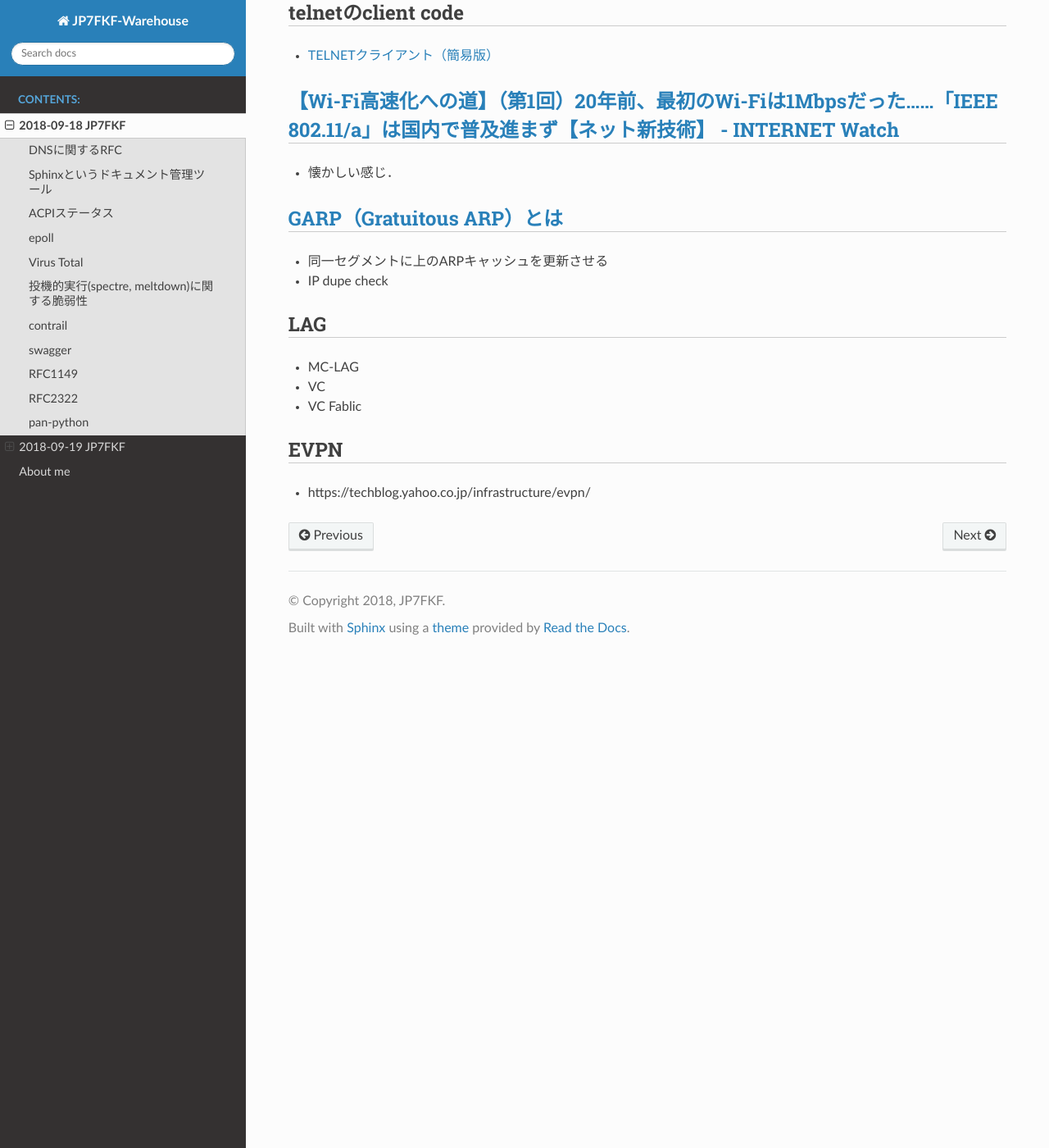
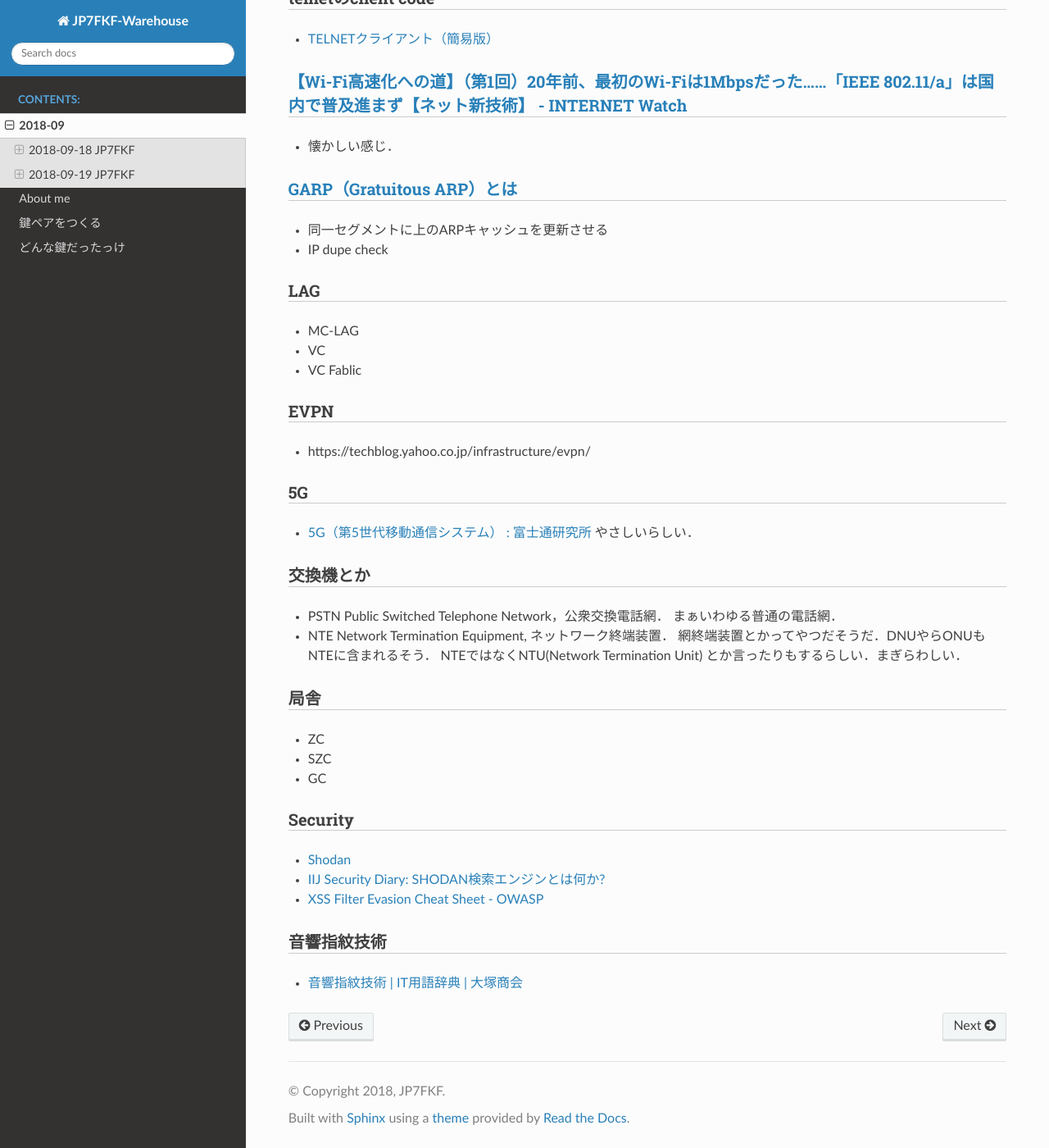
Before and after one commit to jp7fkf/JP7FKF-Warehouse, a Sphinx documentation site: the page built from source/201809.md, in a window 1280 px wide and 1400 px high, scrolled down 2139 px. Shown: the whole window at 82% size. Built offline with Sphinx 7.4.7 and the Read the Docs theme 2.0.0, drawn with Linux system fonts in a browser that asks for light colours; some of the changed text lies outside the part shown.

Commit message:
2018091917

````diff
--- a/source/201809.md
+++ b/source/201809.md
@@ -1,6 +1,7 @@
-# 2018-09-18 JP7FKF
+# 2018-09
+## 2018-09-18 JP7FKF
 
-## DNSに関するRFC
+### DNSに関するRFC
 RFC1034, RFC1035, RFC1912, RFC2181あたりをざっくりと
 RFC3484にはこう書かれている．
 ```
@@ -21,7 +22,7 @@ RFC3484にはこう書かれている．
   - [Sphinx の sphinx_rtd_theme をカスタマイズする](http://kuttsun.blogspot.com/2016/11/sphinx-sphinxrtdtheme.html)
 
 
-## ACPIステータス
+### ACPIステータス
 [Advanced Configuration and Power Interface](https://ja.wikipedia.org/wiki/Advanced_Configuration_and_Power_Interface)
 ```
 S0
@@ -41,46 +42,73 @@ S5
 (wikipediaより引用)
 覚えていられない．
 
-## [epoll](https://en.wikipedia.org/wiki/Epoll)
+### [epoll](https://en.wikipedia.org/wiki/Epoll)
   - 関係あるかわからんけど[Poll Mode Driver(PMD) - DPDK](https://doc.dpdk.org/guides/nics/virtio.html)
 
-## [Virus Total](https://www.virustotal.com/)
+### [Virus Total](https://www.virustotal.com/)
 ウイルスっぽいものをuploadしたりあやしいurlをぶちこむと過去の履歴？にもとづいてヤバいかどうかを教えてくれるっぽい．
 
-## 投機的実行(spectre, meltdown)に関する脆弱性
+### 投機的実行(spectre, meltdown)に関する脆弱性
 [投機的実行に関する脆弱性「Meltdown」と「Spectre」について解説 | トレンドマイクロ セキュリティブログ](https://blog.trendmicro.co.jp/archives/16735)
 
-## contrail
+### Contrail
   - [Open Contrail](http://www.opencontrail.org/)
 
-## [swagger](https://swagger.io/)
+### [swagger](https://swagger.io/)
   APIのデファクトっぽい何か．
 
-## RFC1149
+### RFC1149
   - 伝書鳩RFC
 
-## [RFC2322](https://tools.ietf.org/html/rfc2322)
+### [RFC2322](https://tools.ietf.org/html/rfc2322)
   - 洗濯ばさみDHCP
 
-## [pan-python](https://github.com/kevinsteves/pan-python)
+### [pan-python](https://github.com/kevinsteves/pan-python)
   - pythonでpaloaltoのapiを叩ける何かっぽい．
   - [PAN-OS(Paloalto)のXML APIの叩き方 - Qiita](https://qiita.com/akira6592/items/0a632c97398a6ad728e9)
 
-# 2018-09-19 JP7FKF
-## telnetのclient code
+## 2018-09-19 JP7FKF
+### telnetのclient code
   - [TELNETクライアント（簡易版）](http://www.solstabe.co.jp/stbr/tips/lua_telnet_cli.html)
 
-## [【Wi-Fi高速化への道】（第1回）20年前、最初のWi-Fiは1Mbpsだった……「IEEE 802.11/a」は国内で普及進まず【ネット新技術】 - INTERNET Watch](https://internet.watch.impress.co.jp/docs/column/nettech/1114879.html)
+### [【Wi-Fi高速化への道】（第1回）20年前、最初のWi-Fiは1Mbpsだった……「IEEE 802.11/a」は国内で普及進まず【ネット新技術】 - INTERNET Watch](https://internet.watch.impress.co.jp/docs/column/nettech/1114879.html)
   - 懐かしい感じ．
 
-## [GARP（Gratuitous ARP）とは](https://www.infraexpert.com/study/tcpip3.5.html)
+### [GARP（Gratuitous ARP）とは](https://www.infraexpert.com/study/tcpip3.5.html)
   - 同一セグメントに上のARPキャッシュを更新させる
   - IP dupe check
 
-## LAG
+### LAG
   - MC-LAG
   - VC
   - VC Fablic
 
-## EVPN
-- https://techblog.yahoo.co.jp/infrastructure/evpn/
+### EVPN
+  - https://techblog.yahoo.co.jp/infrastructure/evpn/
+
+### 5G
+  - [5G（第5世代移動通信システム） : 富士通研究所](http://www.fujitsu.com/jp/group/labs/resources/tech/techguide/list/5g/index.html)
+  やさしいらしい．
+
+### 交換機とか
+  - PSTN
+  Public Switched Telephone Network，公衆交換電話網．
+  まぁいわゆる普通の電話網．
+  - NTE
+  Network Termination Equipment, ネットワーク終端装置．
+  網終端装置とかってやつだそうだ．DNUやらONUもNTEに含まれるそう．
+  NTEではなくNTU(Network Termination Unit) とか言ったりもするらしい．まぎらわしい．
+
+### 局舎
+  - ZC
+  - SZC
+  - GC
+
+### Security
+  - [Shodan](https://www.shodan.io/)
+  - [IIJ Security Diary: SHODAN検索エンジンとは何か?](https://sect.iij.ad.jp/d/2011/12/148873.html)
+
+  - [XSS Filter Evasion Cheat Sheet - OWASP](https://www.owasp.org/index.php/XSS_Filter_Evasion_Cheat_Sheet)
+
+### 音響指紋技術
+  - [音響指紋技術 | IT用語辞典 | 大塚商会](https://www.otsuka-shokai.co.jp/words/acoustic-fingerprint-technology.html)
--- a/source/conf.py
+++ b/source/conf.py
@@ -192,11 +192,12 @@ html_theme = "sphinx_rtd_theme"
 html_theme_path = [sphinx_rtd_theme.get_html_theme_path()]
 html_style = "css/my_theme.css"
 
-def setup(app):
-    app.add_config_value('recommonmark_config', {
-        'url_resolver': lambda url: github_doc_root + url,
-        'auto_toc_tree_section': 'Contents',
-        'enable_eval_rst': True,
-        'enable_auto_doc_ref': True,
-    }, True)
-    app.add_transform(recommonmark.transform.AutoStructify)
+# github_doc_root = 'https://github.com/rtfd/recommonmark/tree/master/doc/'
+# def setup(app):
+#     app.add_config_value('recommonmark_config', {
+#         'url_resolver': lambda url: github_doc_root + url,
+#         'auto_toc_tree_section': 'Contents',
+#         'enable_eval_rst': True,
+#         'enable_auto_doc_ref': True,
+#     }, True)
+#     app.add_transform(recommonmark.transform.AutoStructify)
--- a/source/index.rst
+++ b/source/index.rst
@@ -3,7 +3,7 @@
    You can adapt this file completely to your liking, but it should at least
    contain the root `toctree` directive.
 
-Welcome to JP7FKF-Warehouse's documentation!
+Welcome to JP7FKF-Warehouse!
 ============================================
 
 .. toctree::
@@ -12,6 +12,9 @@ Welcome to JP7FKF-Warehouse's documentation!
 
    201809
    profile
+   unix/ssh
+
+- [日記](201809.md)
 
 Indices and tables
 ==================
--- /dev/null
+++ b/source/unix/ssh.md
@@ -0,0 +1,12 @@
+## 鍵ペアをつくる
+- RSA でビット長4096なやつ
+```
+ssh-keygen -t rsa -b 4096
+```
+
+
+## どんな鍵だったっけ
+```
+ssh-keygen -l -v -f ~/.ssh/id_rsa.pub
+```
+  - -v つけるとフィンガープリントが出る．
````
Also changed, not shown: other parts of source/201809.md (+2 -2 lines), source/profile.md (+1 -0 lines), source/unix/arp.md (added, +10 -0 lines), 9 other files.
